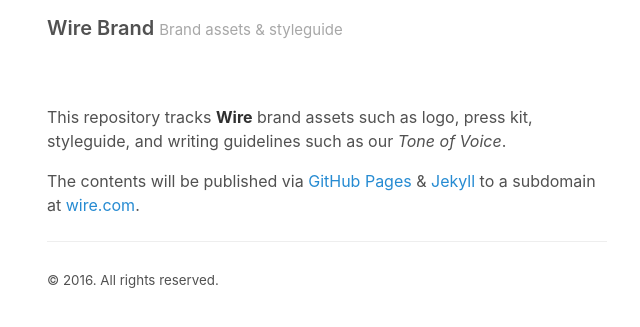
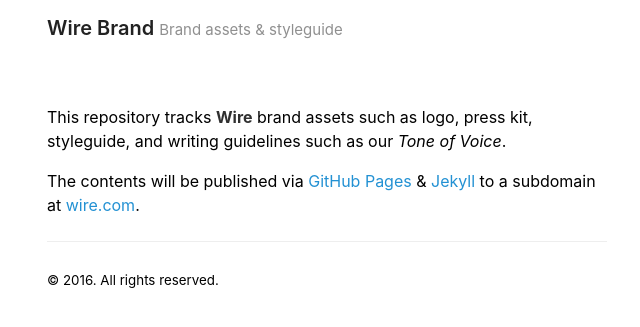
Before and after one commit to wireapp/brand, a Jekyll site: the page built from index.md, in a window 1280 px wide. Shown: the top 327 px of the page, without its empty margins (313-953 px from the left). Built offline with Jekyll 4.4.1, drawn with Linux system fonts in a browser that asks for light colours.

Commit message:
Tweak colors and typography

```diff
--- a/_sass/_masthead.scss
+++ b/_sass/_masthead.scss
@@ -11,7 +11,6 @@
 .masthead-title {
   margin-top: 0;
   margin-bottom: 0;
-  color: $gray-4;
 
   a {
     color: inherit;
--- a/_sass/_type.scss
+++ b/_sass/_type.scss
@@ -1,12 +1,15 @@
 // Typography
-//
-// Headings, body text, lists, and other misc typographic elements.
+
+html, body {
+  -webkit-font-smoothing: antialiased;
+  -moz-osx-font-smoothing: grayscale;
+}
 
 h1, h2, h3, h4, h5, h6 {
   margin-bottom: .5rem;
   font-weight: 600;
   line-height: 1.25;
-  color: #313131;
+  color: #222;
   text-rendering: optimizeLegibility;
 }
 
--- a/_sass/_variables.scss
+++ b/_sass/_variables.scss
@@ -1,30 +1,18 @@
-$gray-1: #f9f9f9;
-$gray-2: #ccc;
-$gray-3: #767676;
-$gray-4: #515151;
-$gray-5: #313131;
-
-$red: #ac4142;
-$orange: #d28445;
-$yellow: #f4bf75;
-$green: #90a959;
-$cyan: #75b5aa;
-$blue: #268bd2;
-// $blue: #6a9fb5;
-$brown: #8f5536;
-
-$root-font-family: -apple-system, BlinkMacSystemFont, "Segoe UI", "Roboto", "Oxygen", "Ubuntu", "Cantarell", "Fira Sans", "Droid Sans", "Helvetica Neue", Arial, sans-serif;
-$root-font-size: 12px;
+$root-font-family: -apple-system, BlinkMacSystemFont, sans-serif;
+$root-font-size: 16px;
 $root-line-height: 1.5;
 
-$body-color: #515151;
+
+$graphite: 			#8d989f;
+$graphite-dark72: 	#000;
+$graphite-light80: 	#272a2c;
+$blue: 				#2391d3;
+
+
+$body-color: $graphite-dark72;
 $body-bg: #fff;
 $link-color: $blue;
-
-$border-color: #e5e5e5;
+$border-color: $graphite-light80;
 
 $large-breakpoint: 38em;
 $large-font-size: 16px;
-
-$code-font-family: Menlo, Monaco, "Courier New", monospace;
-$code-color: #bf616a;
```
